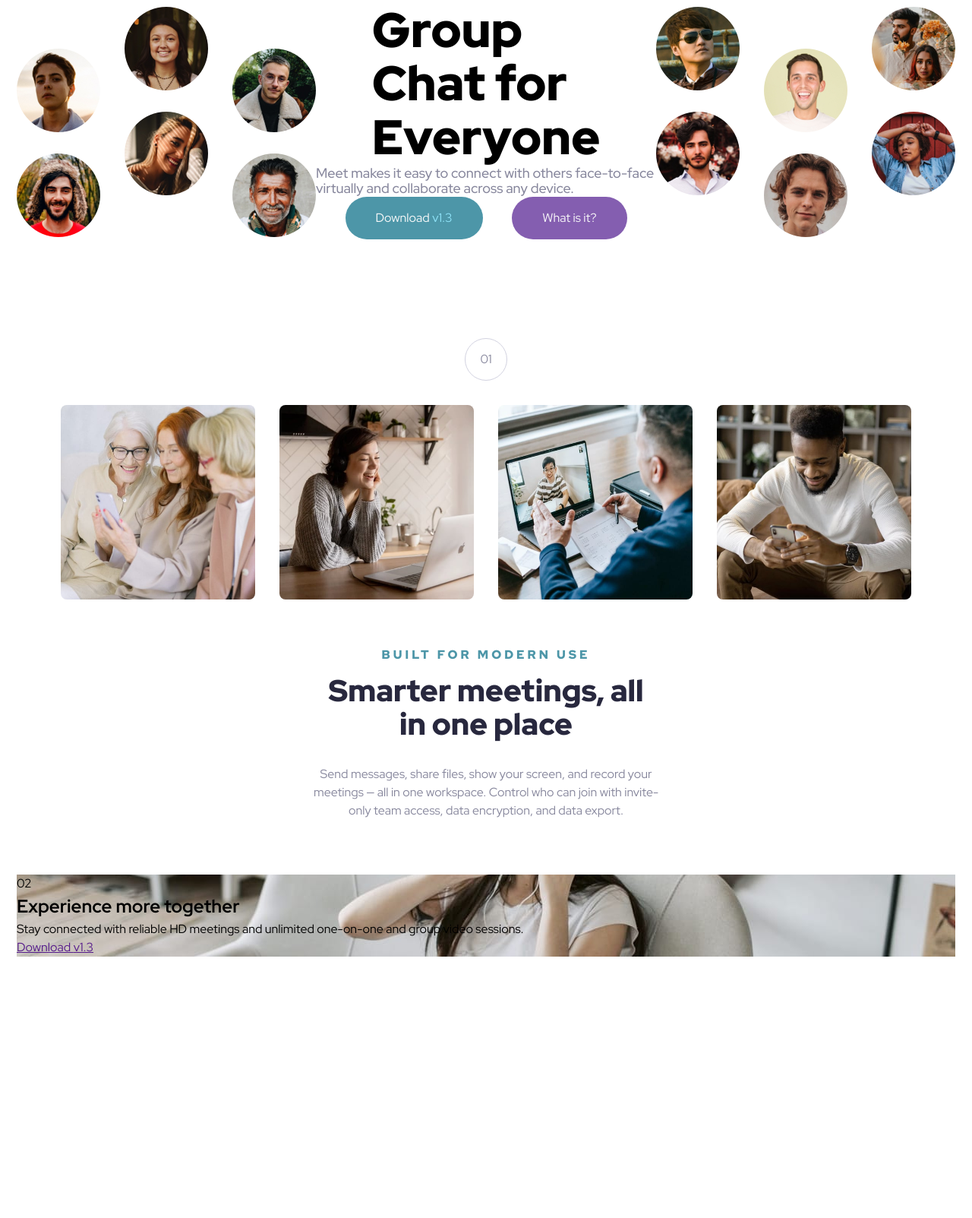
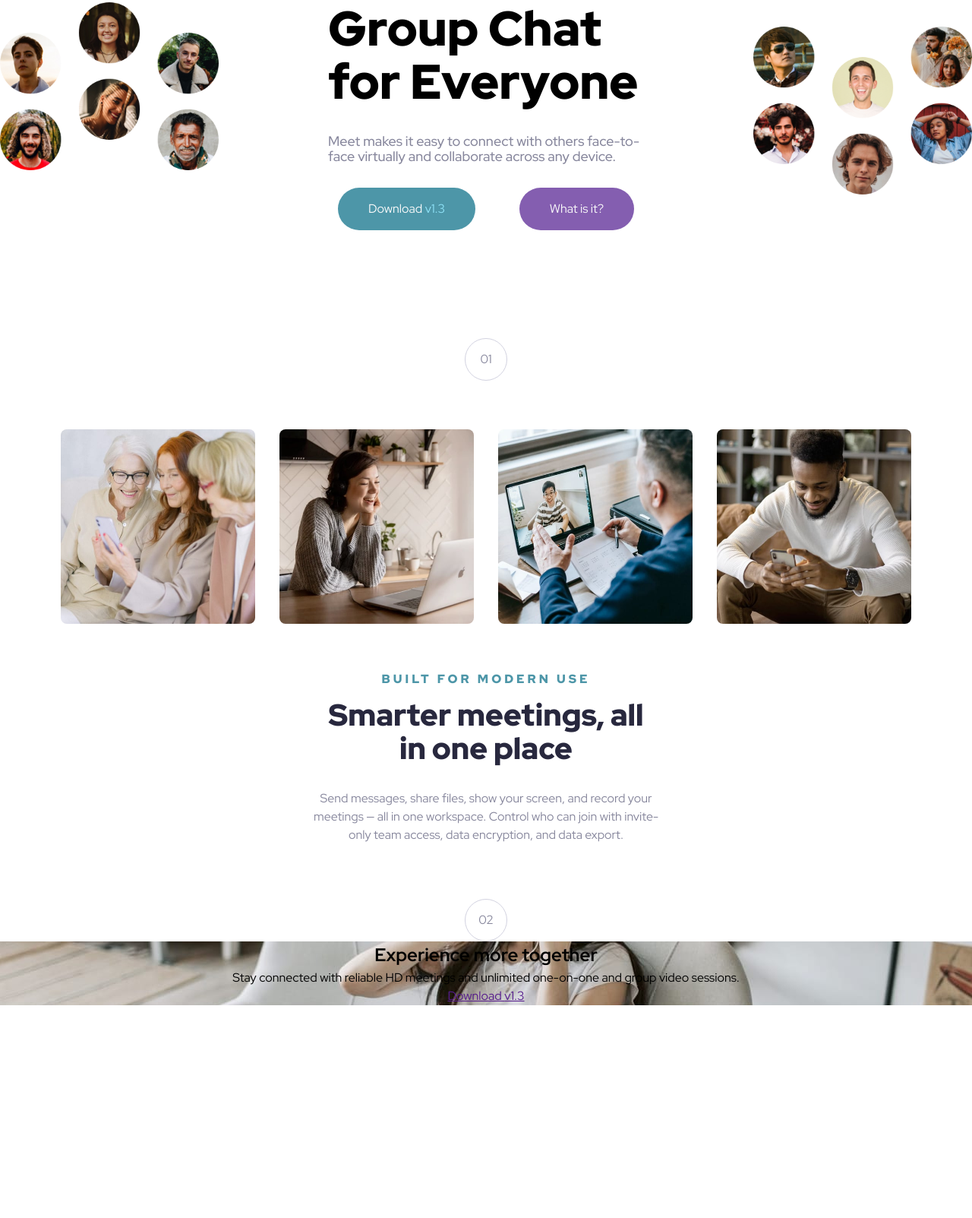
Before and after one commit to emil-raubach/frontendmentor, a website: page meet-landing-page/src/index.html in a window 1280 px wide. Shown: the part 175-1778 px from the top of the page at 76% size. Before the commit the page ends 1434 px from the top, so only its background shows below. Drawn offline with Linux system fonts and the light colour scheme.

Commit message:
Finished hero and main content styling

```diff
--- a/meet-landing-page/src/index.html
+++ b/meet-landing-page/src/index.html
@@ -67,6 +67,7 @@
 
       <!-- Main Content -->
       <section class="main-content">
+        <div class="main-content__container">
           <div class="main-content__number">01</div>
           <div class="main-content__image-collage">
             <img
@@ -103,6 +104,7 @@
               invite-only team access, data encryption, and data export.
             </p>
           </div>
+        </div>
       </section>
 
       <!-- Footer -->
--- a/meet-landing-page/src/scss/main.scss
+++ b/meet-landing-page/src/scss/main.scss
@@ -41,7 +41,6 @@ $white: hsl(0, 0%, 98%);
 
 // Main page
 .page {
-  // max-width: 1440px;
   min-height: 100vh;
   display: grid;
   place-content: center;
@@ -71,17 +70,22 @@ $white: hsl(0, 0%, 98%);
 
 // Hero
 .hero {
-  display: flex;
-  justify-content: space-evenly;
-  align-items: center;
+  // display: flex;
+  // justify-content: space-evenly;
+  // align-items: center;
+  display: grid;
+  grid-template-columns: 1fr 8rem 448px 8rem 1fr;
   max-width: 1440px;
-  max-height: 488px;
+  // max-height: 488px;
   margin-bottom: 8rem;
 }
 
 .hero__faces-left {
-  max-width: 394px;
-  max-height: 303px;
+  // max-width: 394px;
+  // max-height: 303px;
+  max-width: 20rem;
+  // place-content: center;
+  grid-column: 1 / 2;
 }
 
 .text-content {
@@ -89,24 +93,28 @@ $white: hsl(0, 0%, 98%);
   height: 314px;
   display: flex;
   flex-direction: column;
-  justify-content: space-evenly;
   align-items: center;
+  grid-column: 3 / 4;
 }
 
 .text-content__title {
   @include text_preset(64px, 110%, 0px, 900);
-  margin: 0 8rem;
+  margin-bottom: 2rem;
+  align-items: center;
+  padding: 0 1rem;
 }
 
 .text-content__description {
   @include text_preset(18px, 110%, 0px, 500);
   color: $slate-600;
+  margin-bottom: 2rem;
+  padding: 0 1rem;
 }
 
 .text-content__button-group {
-  width: 371px;
+  width: 100%;
   display: flex;
-  justify-content: space-between;
+  justify-content: space-around;
 }
 
 .text-content__button-download {
@@ -123,19 +131,27 @@ $white: hsl(0, 0%, 98%);
   @include btn($purple-600);
 }
 
-.hero__faces-rigth {
-  max-width: 394px;
-  max-height: 303px;
+.hero__faces-right {
+  // max-width: 394px;
+  // max-height: 303px;
+  margin-top: 2rem;
+  max-width: 20rem;
+  grid-column: 5 / 6;
 }
 
 // Main content
+.main-content__container {
+  max-width: 1440px;
+  max-height: 883px;
+}
+
 .main-content {
   max-width: 1120px;
   margin: 0 auto;
 }
 
 .main-content__number {
-  margin: 0 auto 2rem;
+  margin: 0 auto;
   width: 56px;
   height: 56px;
   color: $slate-600;
@@ -150,6 +166,7 @@ $white: hsl(0, 0%, 98%);
   display: grid;
   grid-template-columns: repeat(4, 1fr);
   gap: 2rem;
+  margin-top: 4rem;
 }
 
 .main-content__image {
@@ -188,7 +205,36 @@ $white: hsl(0, 0%, 98%);
 // Footer
 // TODO:  Add background image(s)!
 .footer-cta {
+  max-width: 1440px;
+  height: 420px;
+}
+
+.footer-cta__number {
+  margin: 0 auto;
+  width: 56px;
+  height: 56px;
+  color: $slate-600;
+  border: 1px solid $slate-300;
+  border-radius: 50%;
+  display: flex;
+  justify-content: center;
+  align-items: center;
+}
+
+.footer-cta__content {
   background-image: url("../assets/desktop/image-footer.jpg");
   background-repeat: no-repeat;
   background-position: center;
+  text-align: center;
+  position: relative;
 }
+
+.footer-cta_.footer-cta__content {
+  content: "";
+  position: absolute;
+  top: 0;
+  left: 0;
+  width: 100%;
+  height: 100%;
+  background: rgba($color: $cyan-300, $alpha: 0.5);
+}
```
Also changed, not shown: meet-landing-page/src/css/main.css. Lines whose indentation alone changed are shown as unchanged.
